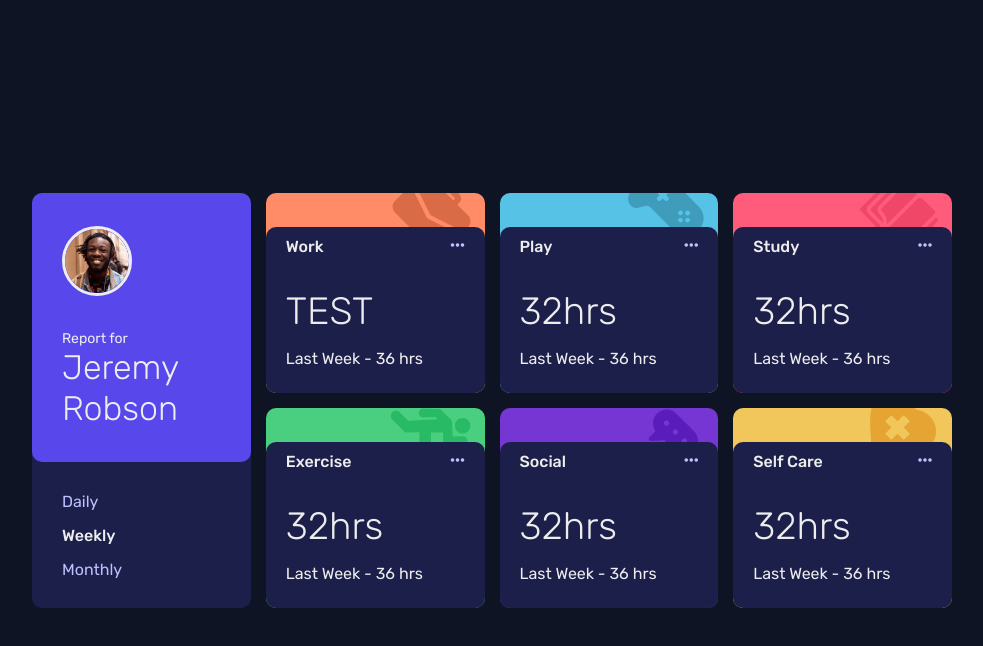
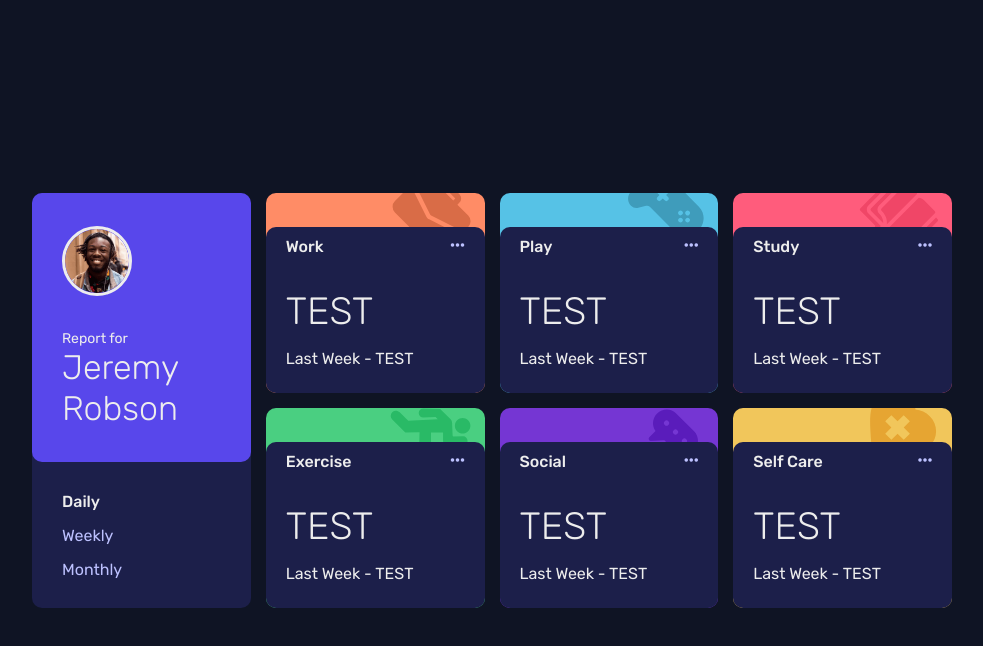
Before and after one commit to asbhogal/Time-Tracking-Dashboard, a website built with Parcel: page src/index.html in a window 1280 px wide. Both pictures are taken after a click on the item "Daily". Shown: the whole page, without its empty margins (148-1131 px from the left). Built offline with nearby package versions, Linux system fonts and the light colour scheme; a web font is replaced by a local one.

Commit message:
added toggle data for daily - to be replaced with JSON data

```diff
--- a/src/index.html
+++ b/src/index.html
@@ -32,7 +32,7 @@
             <nav class="profile-card-list">
                 <ul>
                     <li id="toggle-daily">Daily</li>
-                    <li id="toggle-weekly" class="active">Weekly</li>
+                    <li id="toggle-weekly">Weekly</li>
                     <li id="toggle-monthly">Monthly</li>
                 </ul>
             </nav>
@@ -44,7 +44,7 @@
                     <i class="fa-solid fa-ellipsis"></i>
                 </div>
                 <div class="card-summaries">
-                    <h3 id="work-week-hours" class="total-week-hours">32hrs</h3>
+                    <h3 id="work-latest-week-hours" class="total-week-hours">32hrs</h3>
                     <p class="summary-hours">Last Week - <span id="work-last-week-hours">36 hrs</span></p>
                 </div>
             </div>
@@ -56,8 +56,8 @@
                     <i class="fa-solid fa-ellipsis"></i>
                 </div>
                 <div class="card-summaries">
-                    <h3 class="total-week-hours">32hrs</h3>
-                    <p class="summary-hours">Last Week - 36 hrs</p>
+                    <h3 id="play-latest-week-hours" class="total-week-hours">32hrs</h3>
+                    <p class="summary-hours">Last Week - <span id="play-last-week-hours">36 hrs</span></p>
                 </div>
             </div>
         </section>
@@ -68,8 +68,8 @@
                     <i class="fa-solid fa-ellipsis"></i>
                 </div>
                 <div class="card-summaries">
-                    <h3 class="total-week-hours">32hrs</h3>
-                    <p class="summary-hours">Last Week - 36 hrs</p>
+                    <h3 id="study-latest-week-hours" class="total-week-hours">32hrs</h3>
+                    <p class="summary-hours">Last Week - <span id="study-last-week-hours">36 hrs</span></p>
                 </div>
             </div>
         </section>
@@ -80,8 +80,8 @@
                     <i class="fa-solid fa-ellipsis"></i>
                 </div>
                 <div class="card-summaries">
-                    <h3 class="total-week-hours">32hrs</h3>
-                    <p class="summary-hours">Last Week - 36 hrs</p>
+                    <h3 id="exercise-latest-week-hours" class="total-week-hours">32hrs</h3>
+                    <p class="summary-hours">Last Week - <span id="exercise-last-week-hours">36 hrs</span></p>
                 </div>
             </div>
         </section>
@@ -92,8 +92,8 @@
                     <i class="fa-solid fa-ellipsis"></i>
                 </div>
                 <div class="card-summaries">
-                    <h3 class="total-week-hours">32hrs</h3>
-                    <p class="summary-hours">Last Week - 36 hrs</p>
+                    <h3 id="social-latest-week-hours" class="total-week-hours">32hrs</h3>
+                    <p class="summary-hours">Last Week - <span id="social-last-week-hours">36 hrs</span></p>
                 </div>
             </div>
         </section>
@@ -104,8 +104,8 @@
                     <i class="fa-solid fa-ellipsis"></i>
                 </div>
                 <div class="card-summaries">
-                    <h3 class="total-week-hours">32hrs</h3>
-                    <p class="summary-hours">Last Week - 36 hrs</p>
+                    <h3 id="self-care-latest-week-hours" class="total-week-hours">32hrs</h3>
+                    <p class="summary-hours">Last Week - <span id="self-care-last-week-hours">36 hrs</span></p>
                 </div>
             </div>
         </section>
--- a/src/js/data-toggle.js
+++ b/src/js/data-toggle.js
@@ -4,6 +4,45 @@ const   btnToggleDaily = document.getElementById('toggle-daily'),
         btnToggleWeekly = document.getElementById('toggle-weekly'),
         btnToggleMonthly = document.getElementById('toggle-monthly');
 
+/****** SET DEFAULT ON WINDOW LOAD ******/
+
+window.addEventListener('load', function(e) {
+    btnToggleWeekly.classList.add('active');
+})
+
+/****** TOGGLE DAILY DATA ******/
+
 btnToggleDaily.addEventListener('click', () => {
-    document.getElementById('work-week-hours').innerHTML = "TEST";
-})
+
+    if (btnToggleWeekly.classList.contains('active')) {
+
+        btnToggleWeekly.classList.remove('active');
+
+    } else if (btnToggleMonthly.classList.contains('active')) {
+
+        btnToggleMonthly.classList.remove('active');
+    }
+
+    btnToggleDaily.classList.add('active');
+
+    document.getElementById('work-latest-week-hours').innerHTML = "TEST";
+    document.getElementById('work-last-week-hours').innerHTML = "TEST";
+
+    document.getElementById('play-latest-week-hours').innerHTML = "TEST";
+    document.getElementById('play-last-week-hours').innerHTML = "TEST";
+
+    document.getElementById('study-latest-week-hours').innerHTML = "TEST";
+    document.getElementById('study-last-week-hours').innerHTML = "TEST";
+
+    document.getElementById('exercise-latest-week-hours').innerHTML = "TEST";
+    document.getElementById('exercise-last-week-hours').innerHTML = "TEST";
+
+    document.getElementById('social-latest-week-hours').innerHTML = "TEST";
+    document.getElementById('social-last-week-hours').innerHTML = "TEST";
+
+    document.getElementById('self-care-latest-week-hours').innerHTML = "TEST";
+    document.getElementById('self-care-last-week-hours').innerHTML = "TEST";
+
+});
+
+/****** TOGGLE MONTHLY DATA ******/
```
Also changed, not shown: dist/index.html, 2 other files.
